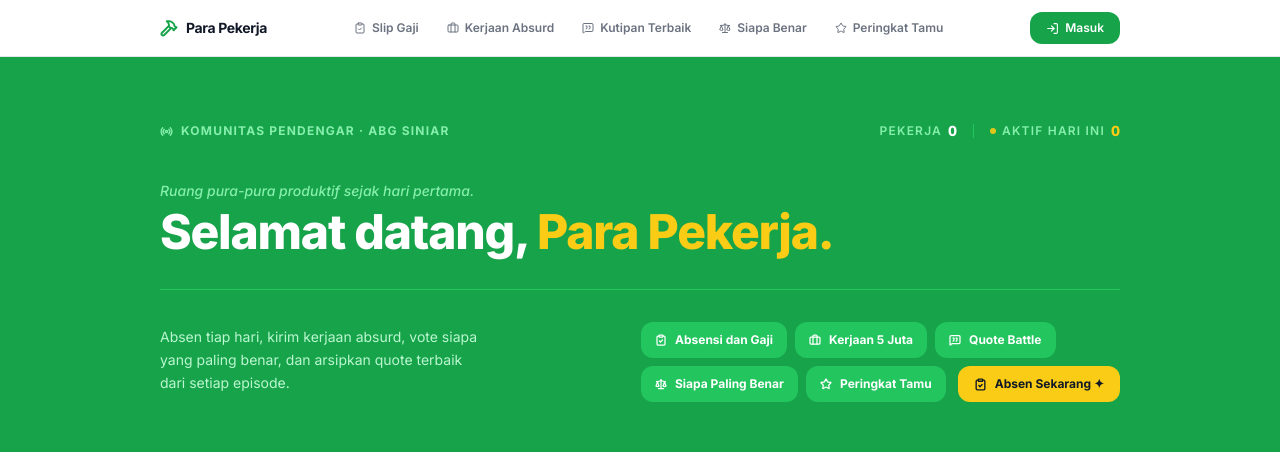
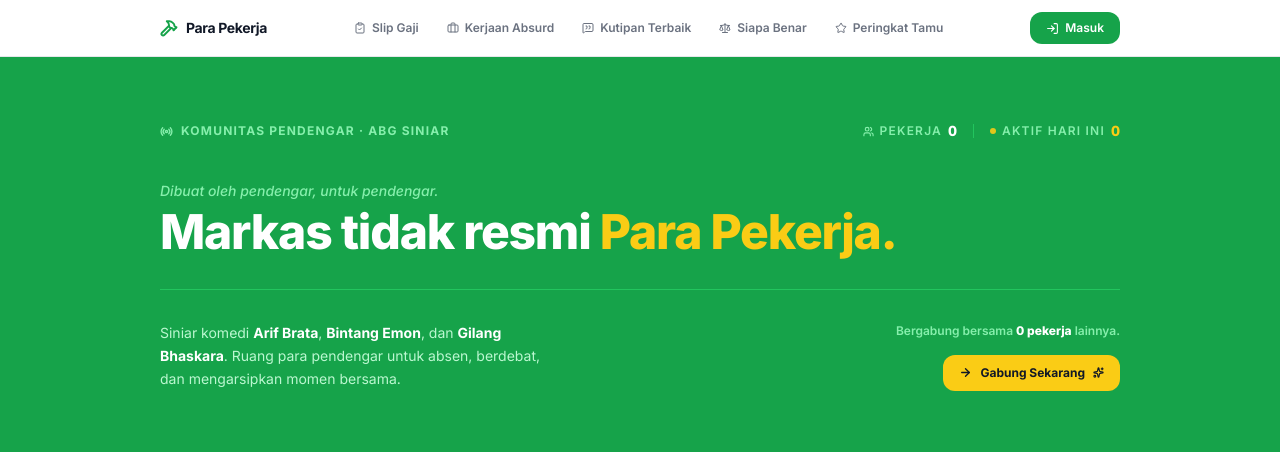
Before and after one commit to luqmanherifa/para-pekerja, a React (Vite) app: page / in a window 1280 px wide. Shown: the top 452 px of the page. Built offline with nearby package versions, Linux system fonts and the light colour scheme; no server answers; the database is empty.

Commit message:
Update hero section

```diff
--- a/src/components/HeroSection.jsx
+++ b/src/components/HeroSection.jsx
@@ -1,26 +1,21 @@
 import { useEffect, useState } from "react";
 import { collection, onSnapshot } from "firebase/firestore";
 import { db } from "../firebase/config";
+import { useSelector } from "react-redux";
 import {
+  Radio,
+  Users,
+  ArrowRight,
   ClipboardCheck,
-  Briefcase,
-  MessageSquareQuote,
-  Scale,
-  Star,
-  Radio,
+  Sparkles,
 } from "lucide-react";
-
-const QUICK_LINKS = [
-  { id: "attendance", label: "Absensi dan Gaji", icon: ClipboardCheck },
-  { id: "jobs", label: "Kerjaan 5 Juta", icon: Briefcase },
-  { id: "quote-battle", label: "Quote Battle", icon: MessageSquareQuote },
-  { id: "siapa-paling-benar", label: "Siapa Paling Benar", icon: Scale },
-  { id: "guest-ranking", label: "Peringkat Tamu", icon: Star },
-];
+import { useNavigate } from "react-router-dom";
 
 export default function HeroSection() {
   const [totalMembers, setTotalMembers] = useState(0);
   const [activeToday, setActiveToday] = useState(0);
+  const user = useSelector((s) => s.auth.user);
+  const navigate = useNavigate();
 
   useEffect(() => {
     const unsubscribe = onSnapshot(collection(db, "users"), (snap) => {
@@ -50,6 +45,7 @@
           </div>
           <div className="flex items-center gap-4">
             <div className="flex items-center gap-1.5">
+              <Users size={11} className="text-green-300" strokeWidth={2.5} />
               <span className="text-xs font-semibold text-green-300 uppercase tracking-widest">
                 Pekerja
               </span>
@@ -72,55 +68,59 @@
 
         <div className="mb-8">
           <p className="text-sm font-medium text-green-300 mb-1.5 italic">
-            Ruang pura-pura produktif sejak hari pertama.
+            Dibuat oleh pendengar, untuk pendengar.
           </p>
           <h1 className="text-5xl font-extrabold text-white leading-[1.05] tracking-tight">
-            Selamat datang,{" "}
+            Markas tidak resmi{" "}
             <span className="text-yellow-400">Para Pekerja.</span>
           </h1>
         </div>
 
         <div className="w-full h-px bg-green-500 mb-8" />
 
-        <div className="flex items-start justify-between gap-12">
-          <p className="text-green-200 text-sm leading-relaxed max-w-xs pt-1">
-            Absen tiap hari, kirim kerjaan absurd, vote siapa yang paling benar,
-            dan arsipkan quote terbaik dari setiap episode.
+        <div className="flex items-center justify-between gap-12">
+          <p className="text-green-200 text-sm leading-relaxed max-w-sm">
+            Siniar komedi{" "}
+            <span className="text-white font-bold">Arif Brata</span>,{" "}
+            <span className="text-white font-bold">Bintang Emon</span>, dan{" "}
+            <span className="text-white font-bold">Gilang Bhaskara</span>. Ruang
+            para pendengar untuk absen, berdebat, dan mengarsipkan momen
+            bersama.
           </p>
 
-          <div className="flex flex-col gap-2 shrink-0">
-            <div className="flex items-center gap-2">
-              {QUICK_LINKS.slice(0, 3).map(({ id, label, icon: Icon }) => (
-                <button
-                  key={id}
-                  onClick={() => scrollTo(id)}
-                  className="flex items-center gap-2 bg-green-500 hover:bg-green-400 text-white font-bold text-xs px-3.5 py-2.5 rounded-xl transition-colors duration-150"
-                >
-                  <Icon size={12} strokeWidth={2.5} />
-                  {label}
-                </button>
-              ))}
-            </div>
-            <div className="flex items-center gap-2">
-              {QUICK_LINKS.slice(3).map(({ id, label, icon: Icon }) => (
-                <button
-                  key={id}
-                  onClick={() => scrollTo(id)}
-                  className="flex items-center gap-2 bg-green-500 hover:bg-green-400 text-white font-bold text-xs px-3.5 py-2.5 rounded-xl transition-colors duration-150"
-                >
-                  <Icon size={12} strokeWidth={2.5} />
-                  {label}
-                </button>
-              ))}
+          {user ? (
+            <div className="flex flex-col items-end gap-4 shrink-0">
+              <p className="text-xs font-semibold text-green-300">
+                {user.displayName ?? "Pekerja"} · {user.jobTitle ?? "Pekerja"}
+              </p>
               <button
-                onClick={() => scrollTo("attendance")}
-                className="flex items-center gap-2 bg-yellow-400 hover:bg-yellow-300 text-gray-900 font-bold text-xs px-4 py-2.5 rounded-xl transition-colors duration-150 ml-1"
+                onClick={() => scrollTo("absen")}
+                className="flex items-center gap-2 bg-yellow-400 hover:bg-yellow-300 text-gray-900 font-bold text-xs px-4 py-2.5 rounded-xl transition-colors duration-150"
               >
                 <ClipboardCheck size={13} strokeWidth={2.5} />
-                Absen Sekarang ✦
+                Absen Sekarang
+                <Sparkles size={11} strokeWidth={2.5} />
               </button>
             </div>
-          </div>
+          ) : (
+            <div className="flex flex-col items-end gap-4 shrink-0">
+              <p className="text-xs font-semibold text-green-300">
+                Bergabung bersama{" "}
+                <span className="text-white font-extrabold">
+                  {totalMembers.toLocaleString("id-ID")} pekerja
+                </span>{" "}
+                lainnya.
+              </p>
+              <button
+                onClick={() => navigate("/masuk")}
+                className="flex items-center gap-2 bg-yellow-400 hover:bg-yellow-300 text-gray-900 font-bold text-xs px-4 py-2.5 rounded-xl transition-colors duration-150"
+              >
+                <ArrowRight size={13} strokeWidth={2.5} />
+                Gabung Sekarang
+                <Sparkles size={11} strokeWidth={2.5} />
+              </button>
+            </div>
+          )}
         </div>
       </div>
     </section>
```
